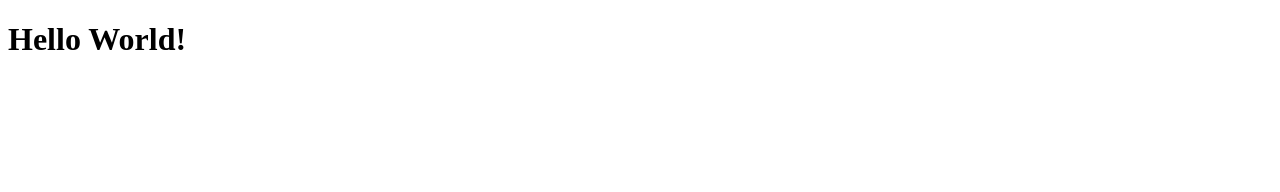
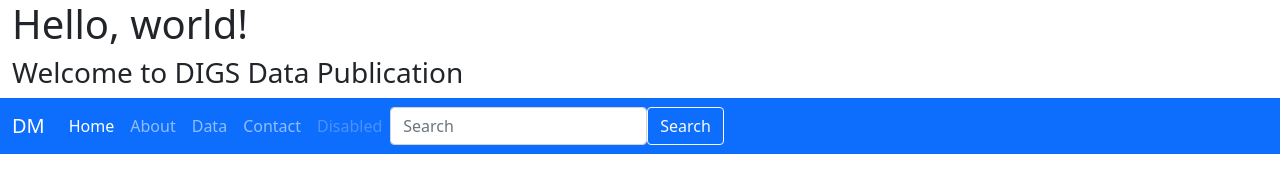
Before and after one commit to dmolina5/dmolina5.github.io, a plain HTML site: page index.html in a window 1280 px wide. Drawn offline with nearby package versions, Linux system fonts and the light colour scheme.

Commit message:
git commit

```diff
--- a/index.html
+++ b/index.html
@@ -1,12 +1,58 @@
-<!DOCTYPE html>
+<!doctype html>
 <html lang="en">
-<head>
-    <meta charset="UTF-8">
-    <meta http-equiv="X-UA-Compatible" content="IE=edge">
-    <meta name="viewport" content="width=device-width, initial-scale=1.0">
-    <title>Document</title>
-</head>
-<body>
-    <h1>Hello World!</h1>
-</body>
+  <head>
+    <!-- Required meta tags -->
+    <meta charset="utf-8">
+    <meta name="viewport" content="width=device-width, initial-scale=1">
+
+    <!-- Bootstrap CSS -->
+    <link href="https://cdn.jsdelivr.net/npm/bootstrap@5.0.2/dist/css/bootstrap.min.css" rel="stylesheet" integrity="sha384-EVSTQN3/azprG1Anm3QDgpJLIm9Nao0Yz1ztcQTwFspd3yD65VohhpuuCOmLASjC" crossorigin="anonymous">
+
+    <title>Hello, world!</title>
+  </head>
+  <body>
+      <div class="container-fluid">
+        <h1>Hello, world!</h1>
+        <h3>Welcome to DIGS Data Publication</h3>
+      </div>
+      <nav class="navbar navbar-expand-lg navbar-dark bg-primary">
+        <div class="container-fluid">
+          <a class="navbar-brand" href="#">DM</a>
+          <button class="navbar-toggler" type="button" data-toggle="collapse" data-target="#navbarSupportedContent" aria-controls="navbarSupportedContent" aria-expanded="false" aria-label="Toggle navigation">
+            <span class="navbar-toggler-icon"></span>
+          </button>
+          <div class="collapse navbar-collapse" id="navbarSupportedContent">
+            <ul class="navbar-nav mr-auto mb-2 mb-lg-0">
+              <li class="nav-item">
+                <a class="nav-link active" aria-current="page" href="index.html">Home</a>
+              </li>
+              <li class="nav-item">
+                <a class="nav-link" href="about.html">About</a></li>
+              <li class="nav-item">
+                <a class="nav-link" href="data.html">Data</a></li>
+               <li class="nav-item">
+                    <a class="nav-link" href="contact.html">Contact</a></li>
+              <li class="nav-item">
+                <a class="nav-link disabled" href="#" tabindex="-1" aria-disabled="true">Disabled</a>
+              </li>
+            </ul>
+            <form class="d-flex">
+              <input class="form-control mr-2" type="search" placeholder="Search" aria-label="Search">
+              <button class="btn btn-outline-light" type="submit">Search</button>
+            </form>
+          </div>
+        </div>
+      </nav>
+
+      </ul>    <!-- Optional JavaScript; choose one of the two! -->
+
+    <!-- Option 1: Bootstrap Bundle with Popper -->
+    <script src="https://cdn.jsdelivr.net/npm/bootstrap@5.0.2/dist/js/bootstrap.bundle.min.js" integrity="sha384-MrcW6ZMFYlzcLA8Nl+NtUVF0sA7MsXsP1UyJoMp4YLEuNSfAP+JcXn/tWtIaxVXM" crossorigin="anonymous"></script>
+
+    <!-- Option 2: Separate Popper and Bootstrap JS -->
+    <!--
+    <script src="https://cdn.jsdelivr.net/npm/@popperjs/core@2.9.2/dist/umd/popper.min.js" integrity="sha384-IQsoLXl5PILFhosVNubq5LC7Qb9DXgDA9i+tQ8Zj3iwWAwPtgFTxbJ8NT4GN1R8p" crossorigin="anonymous"></script>
+    <script src="https://cdn.jsdelivr.net/npm/bootstrap@5.0.2/dist/js/bootstrap.min.js" integrity="sha384-cVKIPhGWiC2Al4u+LWgxfKTRIcfu0JTxR+EQDz/bgldoEyl4H0zUF0QKbrJ0EcQF" crossorigin="anonymous"></script>
+    -->
+  </body>
 </html>
```
Also changed, not shown: about.html (added, +19 -0 lines), anotheraction.html (added, +19 -0 lines), contact.html (added, +19 -0 lines), data.html (added, +19 -0 lines), somethingelse.html (added, +19 -0 lines).
